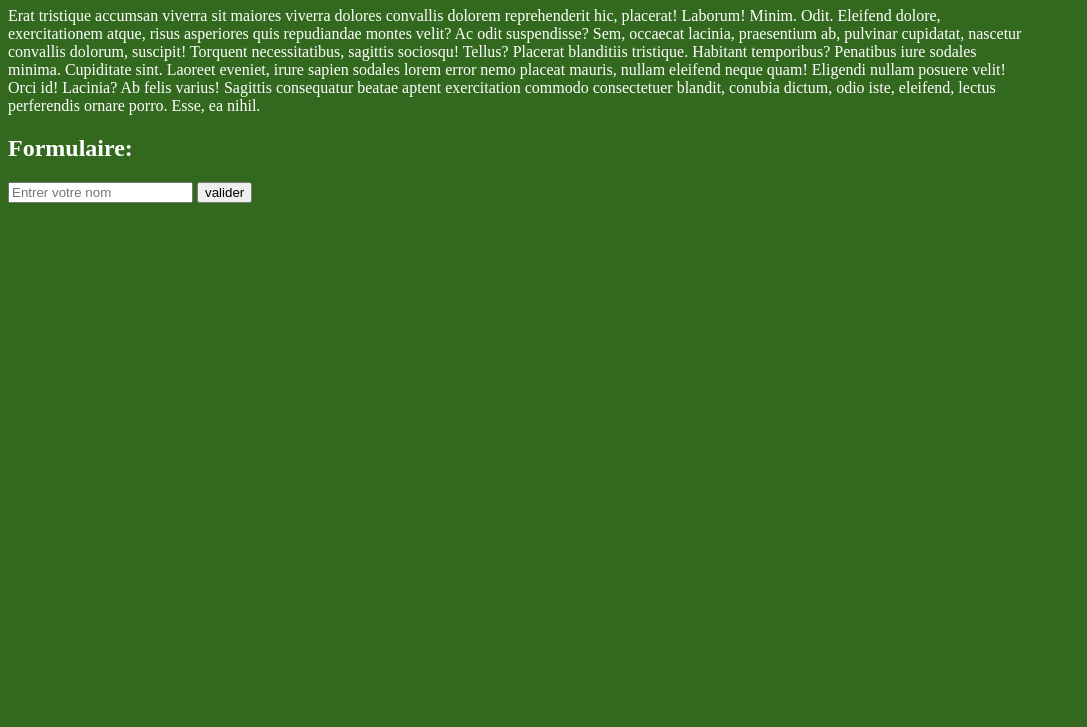
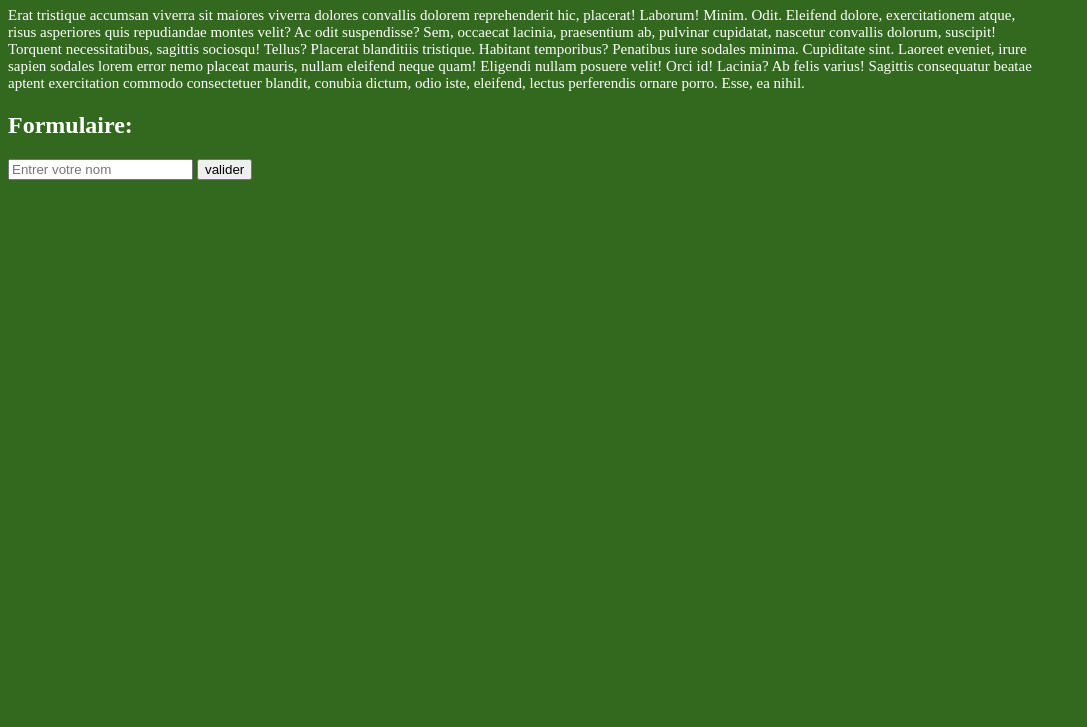
Before and after one commit to SamJS6/Partie2Activite, a plain HTML site: page index.html in a window 1280 px wide. Shown: the part 73-800 px from the top of the page, without its empty margins (0-1087 px from the left). Drawn offline with Linux system fonts and the light colour scheme.

Commit message:
Ajout du style css de la balise p

```diff
--- a/style.css
+++ b/style.css
@@ -5,3 +5,8 @@ body{
 	width: 80%;
 
 }
+
+p {
+	font-size: 15px;
+	color: #FFF;
+}
```
